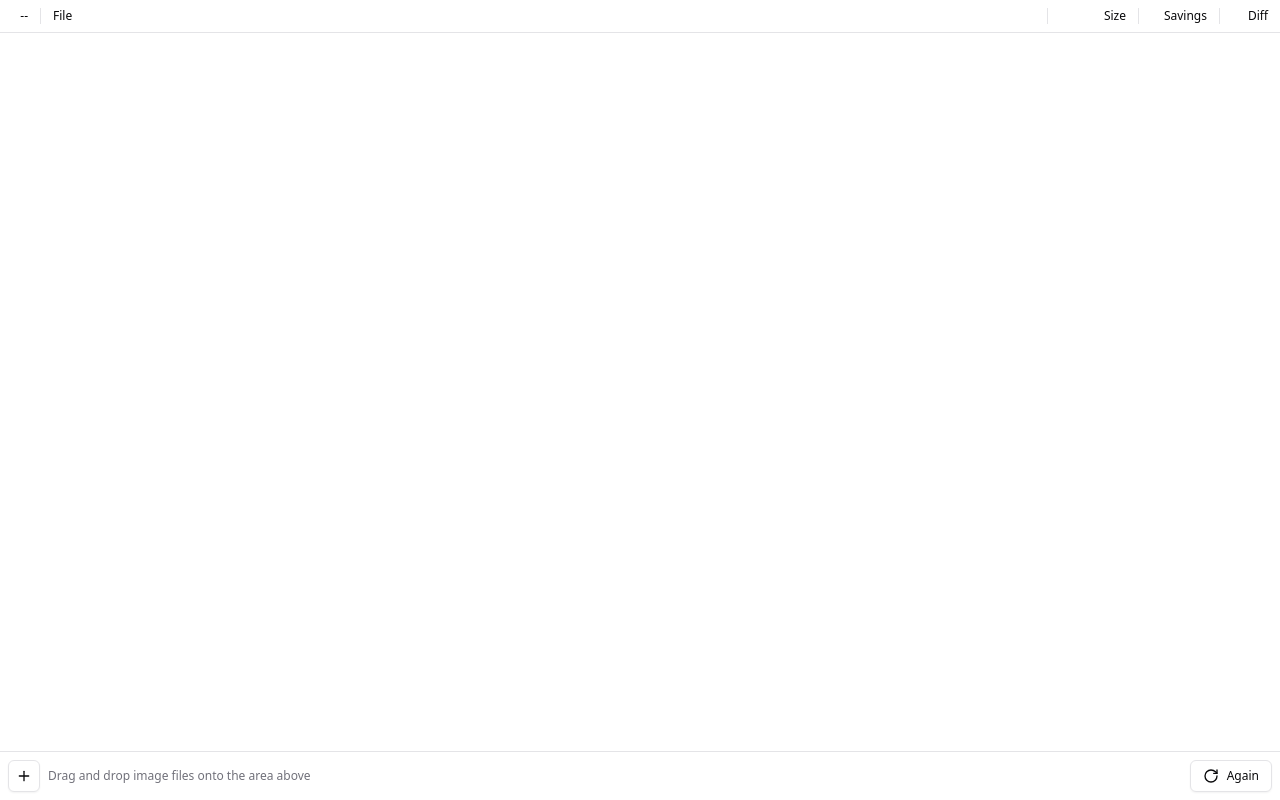
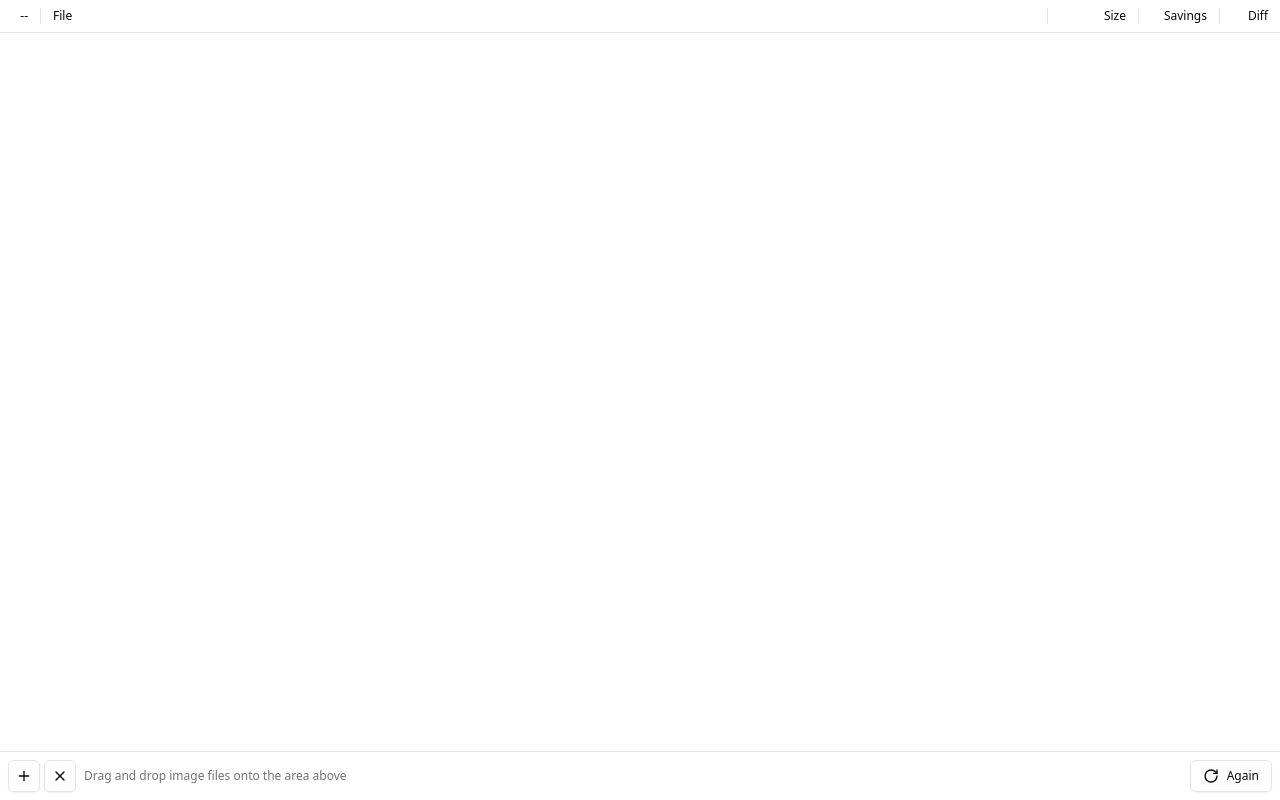
Before and after one commit to vicanso/springbok, a React (Vite) app: page / in a window 1280 px wide. Built offline with nearby package versions, Linux system fonts and the light colour scheme.

Commit message:
feat: support i18n

```diff
--- a/package.json
+++ b/package.json
@@ -20,9 +20,12 @@
     "@tauri-apps/plugin-os": "^2.0.0",
     "class-variance-authority": "^0.7.0",
     "clsx": "^2.1.1",
+    "i18next": "^23.15.2",
+    "i18next-browser-languagedetector": "^8.0.0",
     "lucide-react": "^0.446.0",
     "react": "^18.2.0",
     "react-dom": "^18.2.0",
+    "react-i18next": "^15.0.2",
     "react-router-dom": "^6.26.2",
     "tailwind-merge": "^2.5.2",
     "tailwindcss-animate": "^1.0.7",
--- /dev/null
+++ b/src/i18n/en.ts
@@ -0,0 +1,11 @@
+export default {
+  home: {
+    file: "File",
+    size: "Size",
+    savings: "Savings",
+    diff: "Diff",
+    again: "Again",
+    dragDropTips: "Drag and drop image files onto the area above",
+    clean: "Clean All Files",
+  },
+};
--- /dev/null
+++ b/src/i18n/index.ts
@@ -0,0 +1,36 @@
+import i18n from "i18next";
+import { initReactI18next, useTranslation } from "react-i18next";
+import LanguageDetector from "i18next-browser-languagedetector";
+
+import zh from "./zh";
+import en from "./en";
+
+export function useI18n(namespace?: string) {
+  const { t } = useTranslation();
+  if (namespace) {
+    return (key: string) => {
+      return t(`${namespace}.${key}`);
+    };
+  }
+  return (key: string) => t(key);
+}
+
+i18n
+  .use(LanguageDetector)
+  .use(initReactI18next)
+  .init({
+    fallbackLng: "en",
+    interpolation: {
+      escapeValue: false,
+    },
+    resources: {
+      en: {
+        translation: en,
+      },
+      zh: {
+        translation: zh,
+      },
+    },
+  });
+
+export default i18n;
--- /dev/null
+++ b/src/i18n/zh.ts
@@ -0,0 +1 @@
+export default {};
--- a/src/pages/Home.tsx
+++ b/src/pages/Home.tsx
@@ -1,6 +1,14 @@
 import { Separator } from "@/components/ui/separator";
 import { Button } from "@/components/ui/button";
-import { Plus, RotateCw, Check, LoaderCircle, Info, Undo2 } from "lucide-react";
+import {
+  Plus,
+  RotateCw,
+  Check,
+  LoaderCircle,
+  Info,
+  Undo2,
+  X,
+} from "lucide-react";
 import { ScrollArea } from "@/components/ui/scroll-area";
 import { cn } from "@/lib/utils";
 import {
@@ -19,6 +27,7 @@ import {
 } from "@/components/ui/tooltip";
 import useFiletreeState, { Status } from "@/states/filetree";
 import { useEffect } from "react";
+import { useI18n } from "@/i18n";
 
 const formatStatus = (status: Status, message?: string) => {
   const iconClass = "h-4 w-4 mt-3";
@@ -58,7 +67,9 @@ export default function Home() {
   const sizeClass = "text-right w-[90px] pr-3";
   const savingsClass = "text-right w-[80px] pr-3";
   const diffClass = "text-right w-[60px] pr-3";
-  const { files, processing, mock, add, start, restore } = useFiletreeState();
+  const homeI18n = useI18n("home");
+  const { files, processing, mock, add, start, restore, reset, clean } =
+    useFiletreeState();
   useEffect(() => {
     const unlisten = listenDragDrop((files: string[]) => {
       add(...files);
@@ -71,13 +82,13 @@ export default function Home() {
     <div className="flex h-8 leading-8">
       <div className={cn("flex-none", statusClass)}>--</div>
       <Separator orientation="vertical" className="my-2 h-4" />
-      <div className={cn("grow", fileClass)}>File</div>
+      <div className={cn("grow", fileClass)}>{homeI18n("file")}</div>
       <Separator orientation="vertical" className="my-2 h-4" />
-      <div className={cn("flex-none", sizeClass)}>Size</div>
+      <div className={cn("flex-none", sizeClass)}>{homeI18n("size")}</div>
       <Separator orientation="vertical" className="my-2 h-4" />
-      <div className={cn("flex-none", savingsClass)}>Savings</div>
+      <div className={cn("flex-none", savingsClass)}>{homeI18n("savings")}</div>
       <Separator orientation="vertical" className="my-2 h-4" />
-      <div className={cn("flex-none", diffClass)}>Diff</div>
+      <div className={cn("flex-none", diffClass)}>{homeI18n("diff")}</div>
     </div>
   );
   const items = files.map((item, index) => {
@@ -151,10 +162,23 @@ export default function Home() {
             >
               <Plus className="h-4 w-4" />
             </Button>
+            <Button
+              variant="outline"
+              size="icon"
+              className="h-8 w-8 ml-1"
+              title={homeI18n("clean")}
+              disabled={processing}
+              onClick={() => {
+                clean();
+              }}
+            >
+              <X className="h-4 w-4" />
+            </Button>
           </div>
           <div className="grow h-8 text-muted-foreground text-xs leading-8">
-            Drag and drop image files onto the area above
+            {homeI18n("dragDropTips")}
           </div>
+
           <div className="flex-none h-8 mx-2">
             <Button
               variant="outline"
@@ -165,9 +189,11 @@ export default function Home() {
                   mock();
                   return;
                 }
+                reset();
+                start();
               }}
             >
-              <RotateCw className="mr-2 h-4 w-4" /> Again
+              <RotateCw className="mr-2 h-4 w-4" /> {homeI18n("again")}
             </Button>
           </div>
         </div>
--- a/src/states/filetree.ts
+++ b/src/states/filetree.ts
@@ -25,7 +25,8 @@ interface FiletreeState {
   mock: () => void;
   optim: () => void;
   start: () => void;
-  restore: (hash: string, file: string) => Promise<number>;
+  reset: () => void;
+  restore: (hash: string, file: string) => Promise<void>;
   add: (...files: string[]) => void;
 }
 
@@ -130,6 +131,21 @@ const filetreeState = create<FiletreeState>()((set, get) => ({
       });
     }
   },
+  reset: () => {
+    const { files } = get();
+    for (let i = 0; i < files.length; i++) {
+      const file = files[i];
+      file.status = Status.Pending;
+      file.size = -1;
+      file.savings = -1;
+      file.diff = -1;
+      file.message = "";
+      file.hash = "";
+    }
+    set({
+      files,
+    });
+  },
   optim: () => {
     const { files } = get();
     const index = files.findIndex((item) => item.status === Status.Pending);
```
Also changed, not shown: 1 other file (tests, documents, lock files or other folders).
